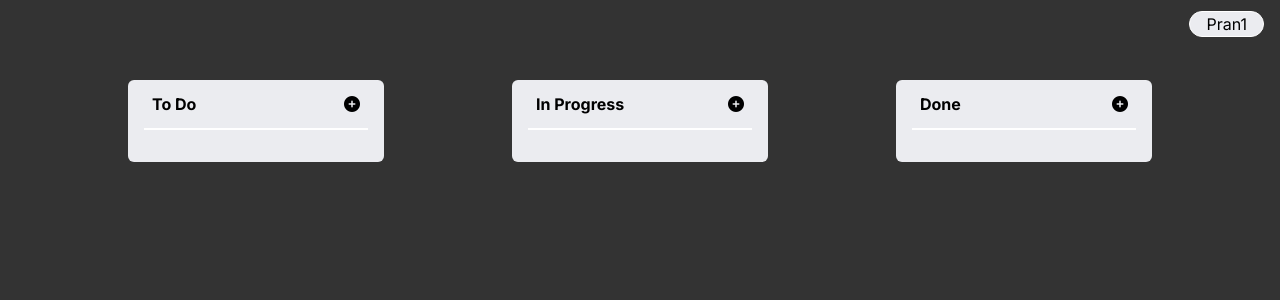
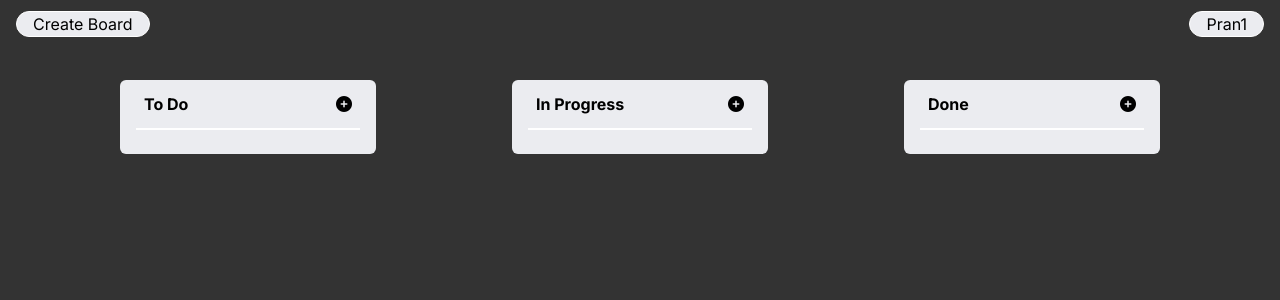
Before and after one commit to pran01/ReactTS-Kanban, a React (Create React App) app: page / in a window 1280 px wide. Shown: the top 300 px of the page. Built offline with nearby package versions, Linux system fonts and the light colour scheme.

Commit message:
create board feature added

```diff
--- a/src/components/AddModal.tsx
+++ b/src/components/AddModal.tsx
@@ -5,13 +5,21 @@ type Task = {
   name: string;
   details?: string;
   image?: string;
-  status: "To Do" | "In Progress" | "Done";
+  status: string;
 };
 type modalProps = {
   setModalOpen: React.Dispatch<React.SetStateAction<boolean>>;
-  currentTaskStatus: "To Do" | "In Progress" | "Done";
+  currentTaskStatus: string;
   list: Task[];
   setList: React.Dispatch<React.SetStateAction<Task[]>>;
+  taskName: string;
+  setTaskName: React.Dispatch<React.SetStateAction<string>>;
+  details: string;
+  setDetails: React.Dispatch<React.SetStateAction<string>>;
+  src: string;
+  setSrc: React.Dispatch<React.SetStateAction<string>>;
+  editModal: boolean;
+  taskId: number;
 };
 
 const AddModal = ({
@@ -19,14 +27,31 @@ const AddModal = ({
   currentTaskStatus,
   list,
   setList,
+  taskName,
+  setTaskName,
+  details,
+  setDetails,
+  src,
+  setSrc,
+  editModal,
+  taskId,
 }: modalProps) => {
-  const [detailsOn, setDetailsOn] = useState(false);
+  const [detailsOn, setDetailsOn] = useState(details !== "");
   const [imageChoice, setImageChoice] = useState(false);
-  const [taskName, setTaskName] = useState("");
-  const [details, setDetails] = useState("");
-  const [src, setSrc] = useState("");
   let taskMid: Task;
   const saveTask = () => {
+    if (editModal) {
+      let taskList = [...list];
+      for (let task of taskList) {
+        if (task.id === taskId) {
+          task.name = taskName;
+          task.details = details;
+          task.image = src;
+        }
+      }
+      setList(taskList);
+      localStorage.setItem("list", JSON.stringify(taskList));
+    } else {
       if (list.length === 0) {
         taskMid = {
           ...taskMid,
@@ -47,9 +72,23 @@ const AddModal = ({
       let tempList = [...list, taskMid];
       setList(tempList);
       localStorage.setItem("list", JSON.stringify(tempList));
-    console.log(taskMid.id);
+    }
     setModalOpen(false);
   };
+
+  const deleteTask = () => {
+    let taskList = [...list];
+    taskList = taskList.filter((task) => {
+      if (task.id !== taskId) return task;
+    });
+    taskList.sort((task1, task2) =>
+      task1.id > task2.id ? 1 : task2.id > task1.id ? -1 : 0
+    );
+    setList(taskList);
+    localStorage.setItem("list", JSON.stringify(taskList));
+    setModalOpen(false);
+  };
+
   const setImage = (src: string) => {
     setSrc(src);
     setImageChoice(false);
@@ -110,11 +149,20 @@ const AddModal = ({
             value={details}
             onChange={(e) => setDetails(e.target.value)}></textarea>
         )}
+        <div className="w-full flex justify-evenly">
           <button
             className="bg-white px-6 py-1 rounded-md shadow-xl mt-2"
             onClick={saveTask}>
             Save
           </button>
+          {editModal && (
+            <button
+              className="bg-white px-6 py-1 rounded-md shadow-xl mt-2 bg-red-500"
+              onClick={deleteTask}>
+              Delete
+            </button>
+          )}
+        </div>
       </div>
     </div>
   );
--- a/src/components/Board.tsx
+++ b/src/components/Board.tsx
@@ -2,21 +2,27 @@ import React, { useEffect, useState } from "react";
 import Columns from "./Column";
 import AddModal from "./AddModal";
 import UserInfo from "./UserInfo";
+import CreateBoard from "./CreateBoard";
+import CreateBoardModal from "./CreateBoardModal";
 
 type Task = {
   id: number;
   name: string;
   details?: string;
   image?: string;
-  status: "To Do" | "In Progress" | "Done";
+  status: string;
 };
 
 const Board = () => {
   const [list, setList] = useState<Task[]>([]);
   const [modalOpen, setModalOpen] = useState(false);
-  const [currentTaskStatus, setCurrentTaskStatus] = useState<
-    "To Do" | "In Progress" | "Done"
-  >("To Do");
+  const [currentTaskStatus, setCurrentTaskStatus] = useState<string>("To Do");
+  const [taskName, setTaskName] = useState("");
+  const [details, setDetails] = useState("");
+  const [src, setSrc] = useState("");
+  const [editModal, setEditModal] = useState(false);
+  const [taskId, setTaskId] = useState<number>(0);
+  const [createMode, setCreateMode] = useState(false);
 
   useEffect(() => {
     if (localStorage.getItem("list"))
@@ -26,16 +32,26 @@ const Board = () => {
   return (
     <div className="w-screen h-screen bg-bgclr-dark flex flex-col overflow-auto">
       {/*board container*/}
+      {createMode && <CreateBoardModal setCreateMode={setCreateMode} />}
       {modalOpen && (
         <AddModal
           setModalOpen={setModalOpen}
           currentTaskStatus={currentTaskStatus}
           list={list}
           setList={setList}
+          taskName={taskName}
+          setTaskName={setTaskName}
+          details={details}
+          setDetails={setDetails}
+          src={src}
+          setSrc={setSrc}
+          editModal={editModal}
+          taskId={taskId}
         />
       )}
+      <CreateBoard createMode={createMode} setCreateMode={setCreateMode} />
       <UserInfo username="Pran1" />
-      <div className="w-full flex justify-evenly overflow-visible">
+      <div className="w-full min-w-max flex justify-evenly overflow-visible">
         <Columns
           status="To Do"
           list={list}
@@ -44,6 +60,14 @@ const Board = () => {
           setModalOpen={setModalOpen}
           currentTaskStatus={currentTaskStatus}
           setCurrentTaskStatus={setCurrentTaskStatus}
+          taskName={taskName}
+          setTaskName={setTaskName}
+          details={details}
+          setDetails={setDetails}
+          src={src}
+          setSrc={setSrc}
+          setEditModal={setEditModal}
+          setTaskId={setTaskId}
         />
         <Columns
           status="In Progress"
@@ -53,6 +77,14 @@ const Board = () => {
           setModalOpen={setModalOpen}
           currentTaskStatus={currentTaskStatus}
           setCurrentTaskStatus={setCurrentTaskStatus}
+          taskName={taskName}
+          setTaskName={setTaskName}
+          details={details}
+          setDetails={setDetails}
+          src={src}
+          setSrc={setSrc}
+          setEditModal={setEditModal}
+          setTaskId={setTaskId}
         />
         <Columns
           status="Done"
@@ -62,6 +94,14 @@ const Board = () => {
           setModalOpen={setModalOpen}
           currentTaskStatus={currentTaskStatus}
           setCurrentTaskStatus={setCurrentTaskStatus}
+          taskName={taskName}
+          setTaskName={setTaskName}
+          details={details}
+          setDetails={setDetails}
+          src={src}
+          setSrc={setSrc}
+          setEditModal={setEditModal}
+          setTaskId={setTaskId}
         />
       </div>
     </div>
--- a/src/components/Column.tsx
+++ b/src/components/Column.tsx
@@ -1,23 +1,30 @@
-import React, { useState } from "react";
+import React from "react";
 
 type Task = {
   id: number;
   name: string;
   details?: string;
   image?: string;
-  status: "To Do" | "In Progress" | "Done";
+  status: string;
 };
 
 type columProps = {
-  status: "To Do" | "In Progress" | "Done";
+  status: string;
   list: Task[];
   setList: React.Dispatch<React.SetStateAction<Task[]>>;
   modalOpen: boolean;
   setModalOpen: React.Dispatch<React.SetStateAction<boolean>>;
-  currentTaskStatus: "To Do" | "In Progress" | "Done";
-  setCurrentTaskStatus: React.Dispatch<
-    React.SetStateAction<"To Do" | "In Progress" | "Done">
-  >;
+  currentTaskStatus: string;
+  setCurrentTaskStatus: React.Dispatch<React.SetStateAction<string>>;
+  taskName: string;
+  setTaskName: React.Dispatch<React.SetStateAction<string>>;
+  details: string;
+  setDetails: React.Dispatch<React.SetStateAction<string>>;
+  src: string;
+  setSrc: React.Dispatch<React.SetStateAction<string>>;
+  setEditModal: React.Dispatch<React.SetStateAction<boolean>>;
+
+  setTaskId: React.Dispatch<React.SetStateAction<number>>;
 };
 
 const Columns = ({
@@ -28,6 +35,14 @@ const Columns = ({
   setModalOpen,
   currentTaskStatus,
   setCurrentTaskStatus,
+  taskName,
+  setTaskName,
+  details,
+  setDetails,
+  src,
+  setSrc,
+  setEditModal,
+  setTaskId,
 }: columProps) => {
   const startDrag = (event: React.DragEvent<HTMLDivElement>, id: number) => {
     event.dataTransfer?.setData("id", `${id}`);
@@ -35,10 +50,7 @@ const Columns = ({
   const dragOver = (event: React.DragEvent) => {
     event.preventDefault();
   };
-  const drop = (
-    event: React.DragEvent<HTMLElement>,
-    status: "To Do" | "In Progress" | "Done"
-  ) => {
+  const drop = (event: React.DragEvent<HTMLElement>, status: string) => {
     let id: number = +event.dataTransfer.getData("id");
     let tasks = [...list];
     tasks = tasks.filter((task) => {
@@ -51,18 +63,35 @@ const Columns = ({
     localStorage.setItem("list", JSON.stringify(tasks));
   };
 
+  const editTask = (task: Task) => {
+    console.log(task);
+    setTaskId(task.id);
+    setTaskName(task.name);
+    if (task.details) setDetails(task.details);
+    if (task.image) setSrc(task.image);
+    setCurrentTaskStatus(task.status);
+    setEditModal(true);
+    setModalOpen(true);
+    console.log(task.id);
+  };
+
+  const openNewModal = () => {
+    setTaskName("");
+    setDetails("");
+    setSrc("");
+    setModalOpen(true);
+    setEditModal(false);
+    setCurrentTaskStatus(status);
+  };
+
   return (
     <section
-      className="w-64 h-max bg-fgclr-light rounded-md mt-8 font-inter px-4 pb-4"
+      className="w-64 max-w-64 h-max bg-fgclr-light rounded-md mt-20 font-inter px-4 pb-2 mx-4"
       onDragOver={(event) => dragOver(event)}
       onDrop={(event) => drop(event, status)}>
       <header className="w-full h-12 flex items-center justify-between px-2 font-bold">
         {status}
-        <button
-          onClick={() => {
-            setModalOpen(true);
-            setCurrentTaskStatus(status);
-          }}>
+        <button onClick={openNewModal}>
           <i className="fa-solid fa-circle-plus"></i>
         </button>
       </header>
@@ -71,10 +100,11 @@ const Columns = ({
         (task, id) =>
           task.status === status && (
             <div
-              className={`relative h-max rounded-md bg-white shadow p-2 mb-2`}
+              className={`relative h-max rounded-md bg-white shadow p-2 mb-4`}
               key={task.details}
               draggable={true}
-              onDragStart={(event) => startDrag(event, task.id)}>
+              onDragStart={(event) => startDrag(event, task.id)}
+              onClick={() => editTask(task)}>
               {task.image && (
                 <img
                   src={require("../assets/images/" + task.image)}
--- /dev/null
+++ b/src/components/CreateBoard.tsx
@@ -0,0 +1,19 @@
+import React, { useState } from "react";
+
+type CreateProps = {
+  createMode: boolean;
+  setCreateMode: React.Dispatch<React.SetStateAction<boolean>>;
+};
+
+const CreateBoard = ({ createMode, setCreateMode }: CreateProps) => {
+  return (
+    <div className="absolute left-0 w-1/2 h-12 flex items-center justify-start px-4 z-0">
+      <button
+        className="border border-white bg-fgclr-light rounded-full w-max px-4 flex items-center justify-center"
+        onClick={() => setCreateMode(!createMode)}>
+        Create Board
+      </button>
+    </div>
+  );
+};
+export default CreateBoard;
--- /dev/null
+++ b/src/components/CreateBoardModal.tsx
@@ -0,0 +1,108 @@
+import { useState } from "react";
+
+type CreateModalProps = {
+  setCreateMode: React.Dispatch<React.SetStateAction<boolean>>;
+};
+
+const CreateBoardModal = ({ setCreateMode }: CreateModalProps) => {
+  const [screen, setScreen] = useState(1);
+  const [boardName, setBoardName] = useState("");
+  const [nameError, setNameError] = useState(false);
+  const [columnId, setColumnId] = useState(0);
+  const [createBoardError, setCreateBoardError] = useState(false);
+  const saveBoardName = () => {
+    if (boardName === "") setNameError(true);
+    else {
+      setScreen(2);
+    }
+  };
+  const addColumn = () => {
+    let newColumn = document.createElement("div");
+    newColumn.className = "w-full flex justify-between mb-2";
+    let columnInput = document.createElement("input");
+    columnInput.type = "text";
+    columnInput.placeholder = "column name";
+    columnInput.className =
+      "w-2/3 px-2 h-8 rounded-md shadow-lg border-b-2 border-black";
+    newColumn.appendChild(columnInput);
+    let removeBtn = document.createElement("button");
+    removeBtn.className = "w-1/4 bg-white rounded-md shadow-md";
+    removeBtn.innerText = "Remove";
+    removeBtn.addEventListener("click", (event) => {
+      let current = (event.target as HTMLButtonElement).parentNode;
+      if (current?.parentNode) current.parentNode.removeChild(current);
+    });
+    newColumn.appendChild(removeBtn);
+    document.querySelector("#column-names")?.appendChild(newColumn);
+  };
+
+  return (
+    <div className="absolute w-screen h-screen bg-black/80 top-0 left-0 z-[120] flex justify-center items-center">
+      <div
+        className={`relative w-96 h-max rounded-md bg-fgclr-light flex flex-col items-center p-4 pt-8 z-[102]`}>
+        <button onClick={() => setCreateMode(false)}>
+          <i className="fa-solid fa-circle-xmark absolute top-2 right-2"></i>
+        </button>
+        {screen === 1 && (
+          <div className="w-full h-full flex flex-col items-center">
+            <label htmlFor="board-name" className="font-bold">
+              Give your board a name
+            </label>
+            <input
+              type="text"
+              placeholder="Board Name"
+              id="board-name"
+              className={`w-full px-2 h-8 rounded-md shadow-lg border-b-2 border-${
+                nameError ? "red-500" : "black"
+              }`}
+              value={boardName}
+              onChange={(e) => setBoardName(e.target.value)}
+            />
+            {nameError && (
+              <span className="text-xs self-start text-red-500">
+                Atleast give a name first
+              </span>
+            )}
+            <button
+              className="w-20 h-8 bg-white rounded-md shadow-xl mt-4"
+              onClick={saveBoardName}>
+              Next
+            </button>
+          </div>
+        )}
+        {screen === 2 && (
+          <div className="w-full h-full flex flex-col items-center">
+            <label className="font-bold">Columns</label>
+            <div className="flex flex-col" id="column-names"></div>
+            <button
+              className="w-max px-2 bg-white rounded-md shadow-md self-center mt-4"
+              onClick={addColumn}>
+              Add Column
+            </button>
+            <div className="w-full flex justify-evenly mt-4">
+              <button
+                className="w-max px-2 bg-white rounded-md shadow-md"
+                onClick={() => {
+                  setScreen(1);
+                  setNameError(false);
+                }}>
+                Previous
+              </button>
+              <button
+                className="w-max px-2 bg-white rounded-md shadow-md bg-green-400"
+                onClick={() => setCreateBoardError(true)}>
+                Create Board
+              </button>
+            </div>
+            {createBoardError && (
+              <span className="text-sm text-red-500 font-bold mt-4">
+                Cant create a new board. Only 1 free board allowed.
+              </span>
+            )}
+          </div>
+        )}
+      </div>
+    </div>
+  );
+};
+export default CreateBoardModal;
--- a/src/components/UserInfo.tsx
+++ b/src/components/UserInfo.tsx
@@ -7,7 +7,7 @@ type userProp = {
 const UserInfo = ({ username }: userProp) => {
   const [userMenu, setUserMenu] = useState(false);
   return (
-    <div className="relative w-full h-12 flex items-center justify-end px-4 z-0">
+    <div className="absolute right-0 w-1/2 h-12 flex items-center justify-end px-4 z-0">
       <button
         className="border border-white bg-fgclr-light rounded-full w-max px-4 flex items-center justify-center"
         onClick={() => setUserMenu(!userMenu)}>
```
Lines whose indentation alone changed are shown as unchanged.
